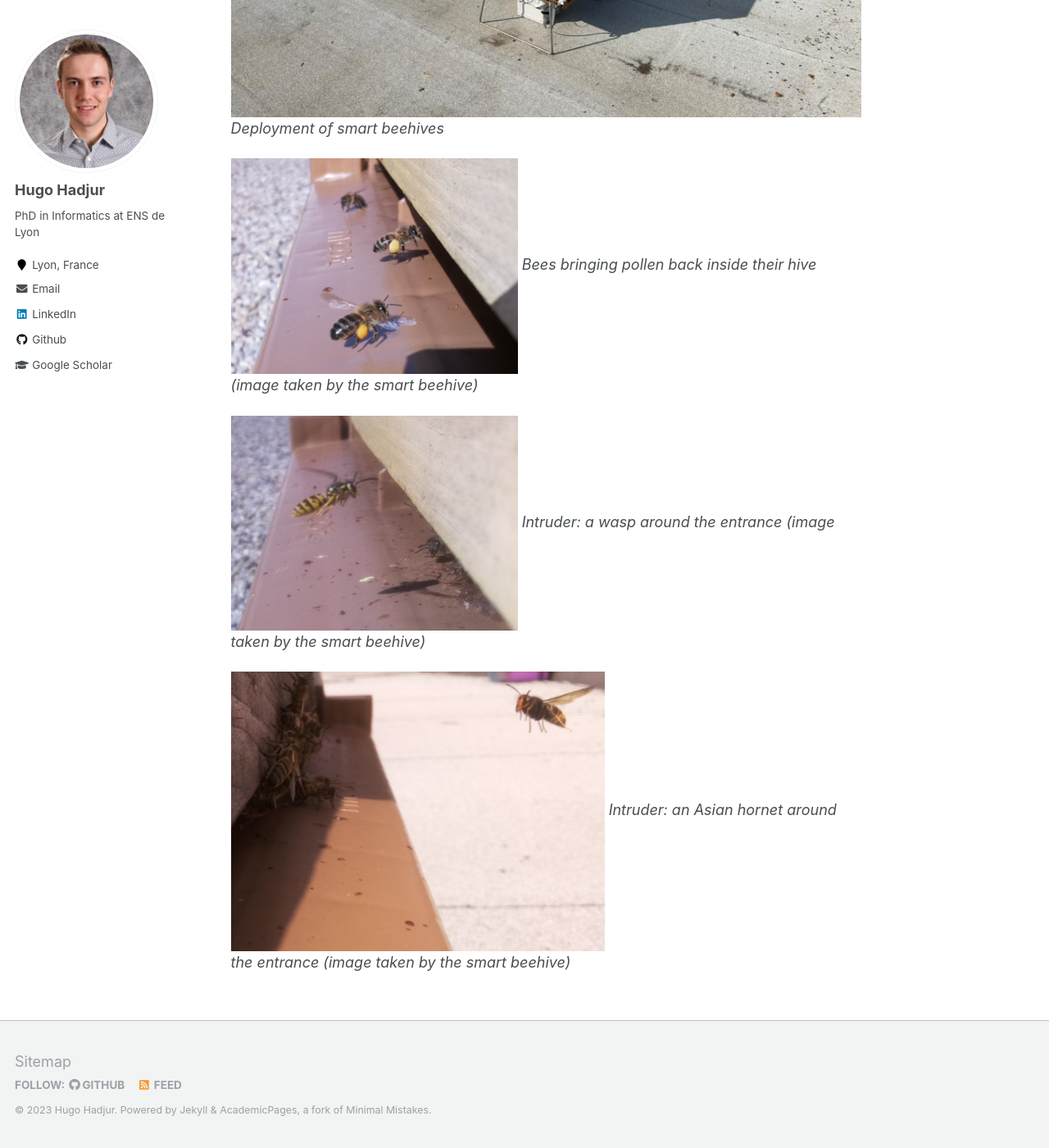
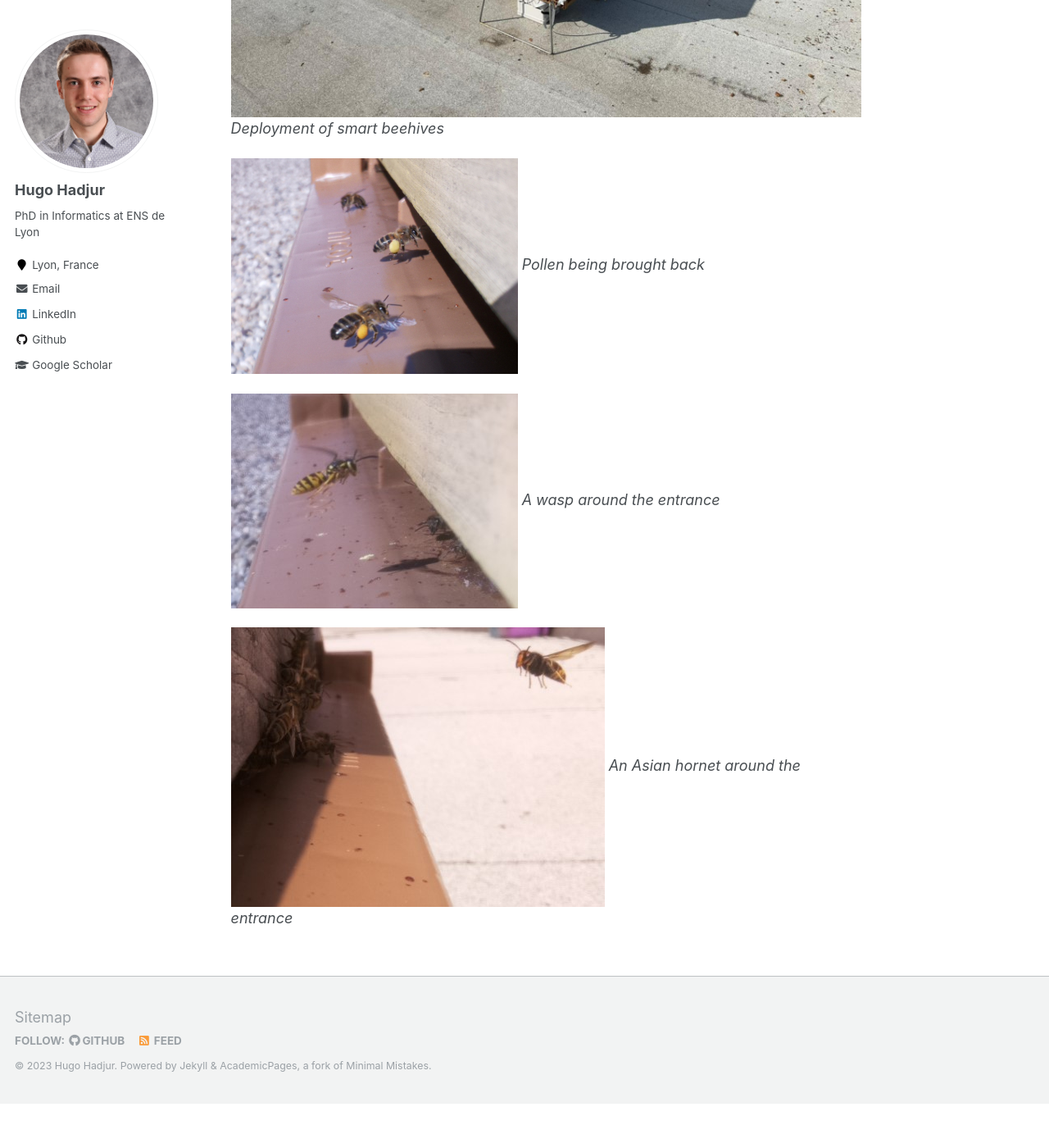
Before and after one commit to hadjurh/hadjurh.github.io, a Jekyll site: the page built from _pages/about.md, in a window 1280 px wide and 1400 px high, scrolled down 2280 px. Shown: the whole window at 82% size. Built offline with Jekyll 4.4.1, drawn with Linux system fonts in a browser that asks for light colours; after the commit the page ends 3626 px from its top, so only the background shows below that.

Commit message:
shorter images descriptions

```diff
--- a/_pages/about.md
+++ b/_pages/about.md
@@ -30,10 +30,10 @@ Sustainability in AI and IoT, Distributed computing, Deep learning, Data analysi
 *Deployment of smart beehives*
 
 ![Bees bringing pollen back inside their hive](images/bee_pollen.png){:class="img-responsive"}
-*Bees bringing pollen back inside their hive (image taken by the smart beehive)*
+*Pollen being brought back*
 
 ![A wasp around the entrance](images/wasp.jpg){:class="img-responsive"}
-*Intruder: a wasp around the entrance (image taken by the smart beehive)*
+*A wasp around the entrance*
 
 ![An Asian hornet around the entrance](images/hornet.jpg){:class="img-responsive"}
-*Intruder: an Asian hornet around the entrance (image taken by the smart beehive)*
+*An Asian hornet around the entrance*
```
